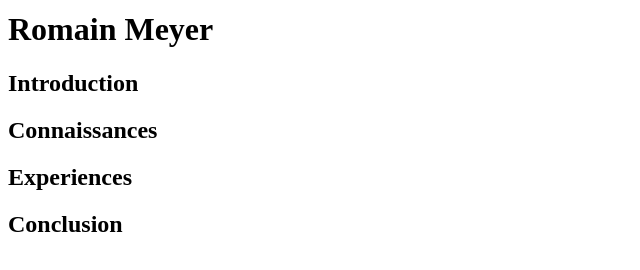
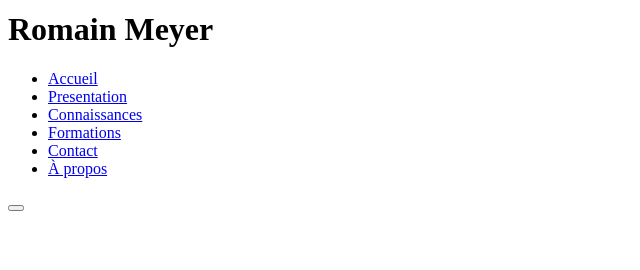
Before and after one commit to RomainMyr/curriculum_vitae, a plain HTML site: page index.html in a window 1280 px wide. Shown: the part 158-428 px from the top of the page, without its empty margins (0-640 px from the left). Drawn offline with Linux system fonts and the light colour scheme.

Commit message:
Mise en place d'un menu

```diff
--- a/index.html
+++ b/index.html
@@ -17,10 +17,18 @@
       <img src="images/reseau.ico" alt="Logo Romain Meyer">
     </figure>
     <h1>Romain Meyer</h1>
-    <h2>Introduction</h2>
-    <h2>Connaissances</h2>
-    <h2>Experiences</h2>
-    <h2>Conclusion</h2>
+    <nav id="mainNav">
+      <ul>
+        <li class="active"><a href="index.html">Accueil</a></li>
+        <li><a href="presentation.html">Presentation</a></li>
+        <li><a href="connaissances.html">Connaissances</a></li>
+        <li><a href="formation.html">Formations</a></li>
+        <li><a href="#">Contact</a></li>
+        <li><a href="#">À propos</a></li>
+      </ul>
+    </nav>
+    <button id="mobileMenu"><i class="fas fa-bars"></i></button>
+  </header>
 </body>
 
 </html>
```
Also changed, not shown: presentation.html (added).
